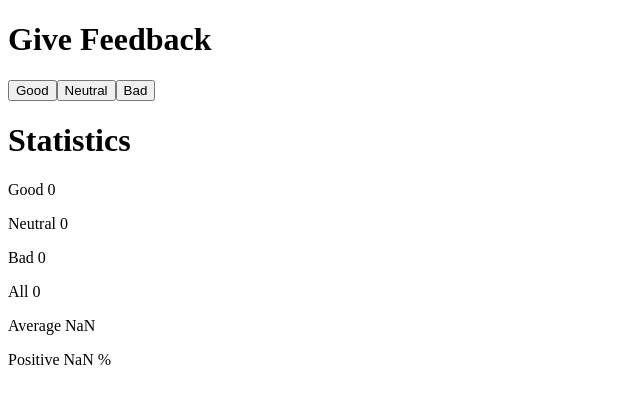
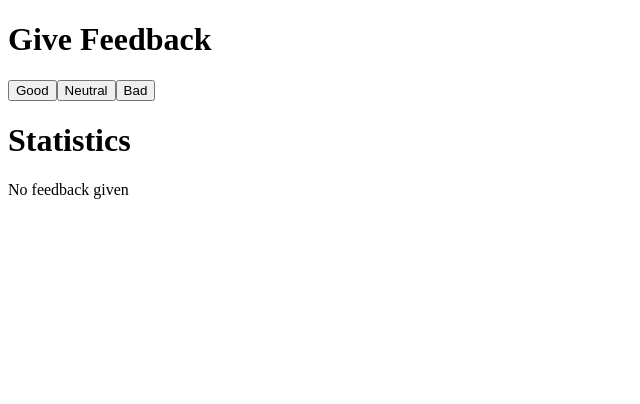
Before and after one commit to xant3r0/Full-Stack-Open, a React (Vite) app in the folder part1/unicafe/: page / in a window 1280 px wide. Shown: the top 404 px of the page, without its empty margins (0-640 px from the left). Built offline with nearby package versions, Linux system fonts and the light colour scheme.

Commit message:
Completed ex1.9

```diff
--- a/part1/unicafe/src/App.jsx
+++ b/part1/unicafe/src/App.jsx
@@ -10,6 +10,11 @@ const Statistics = ({counters}) => {
   const avg = (good - bad) / total;
   const pos = (good / total) * 100;
 
+  if(total === 0) {
+    return (
+        <p>No feedback given</p>
+    )
+  } else {
     return (
         <div>
           <StatisticDisplay title={'Good'} counter={good}></StatisticDisplay>
@@ -20,6 +25,7 @@ const Statistics = ({counters}) => {
           <StatisticDisplay title={'Positive'} counter={pos}>%</StatisticDisplay>
         </div>
     )
+  };
 };
 
 const App = () => {
```
Lines whose indentation alone changed are shown as unchanged.
